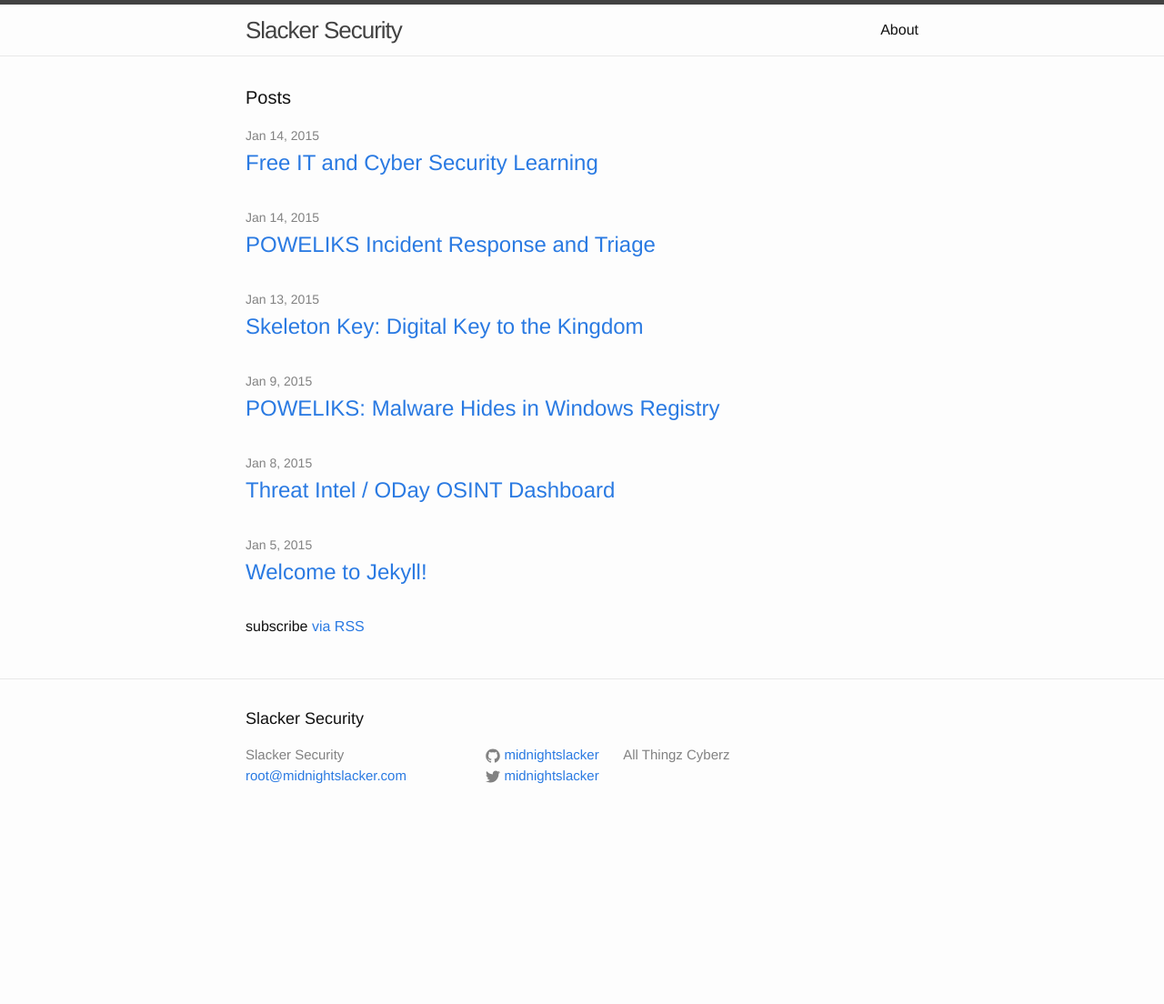
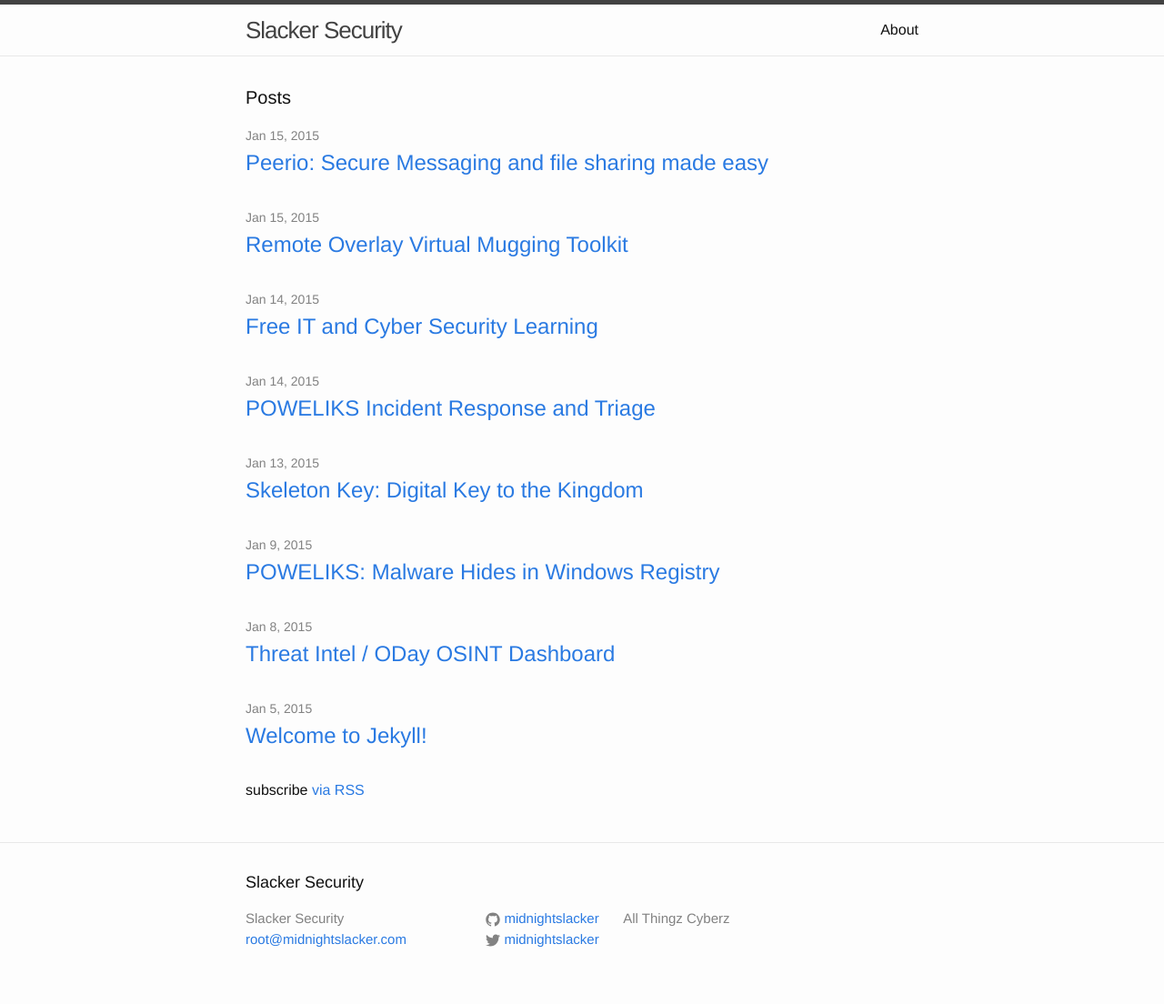
Before and after one commit to midnightslacker/midnightslacker.github.io, a Jekyll site: the page built from index.html, in a window 1280 px wide. Shown: the whole page at 91% size. Built offline with Jekyll 4.4.1, drawn with Linux system fonts in a browser that asks for light colours; a file with an impossible date is left out; before the commit the page ends 924 px from its top, so only the background shows below that.

Commit message:
Changed dates and fixed build

```diff
--- a/_posts/2015-01-15-KL-Remote.markdown
+++ b/_posts/2015-01-15-KL-Remote.markdown
@@ -1,7 +1,7 @@
 ---
 layout: post
 title: "Remote Overlay Virtual Mugging Toolkit"
-date: {{ site.time | date_to_string }}
+date: 2015-01-15
 categories: infosec
 ---
 
--- a/_posts/2015-01-15-Peerio.markdown
+++ b/_posts/2015-01-15-Peerio.markdown
@@ -1,7 +1,7 @@
 ---
 layout: post
 title: "Peerio: Secure Messaging and file sharing made easy"
-date: {{site.time | date_to_string }}
+date: 2015-01-15
 categories: infosec
 ---
 
```
